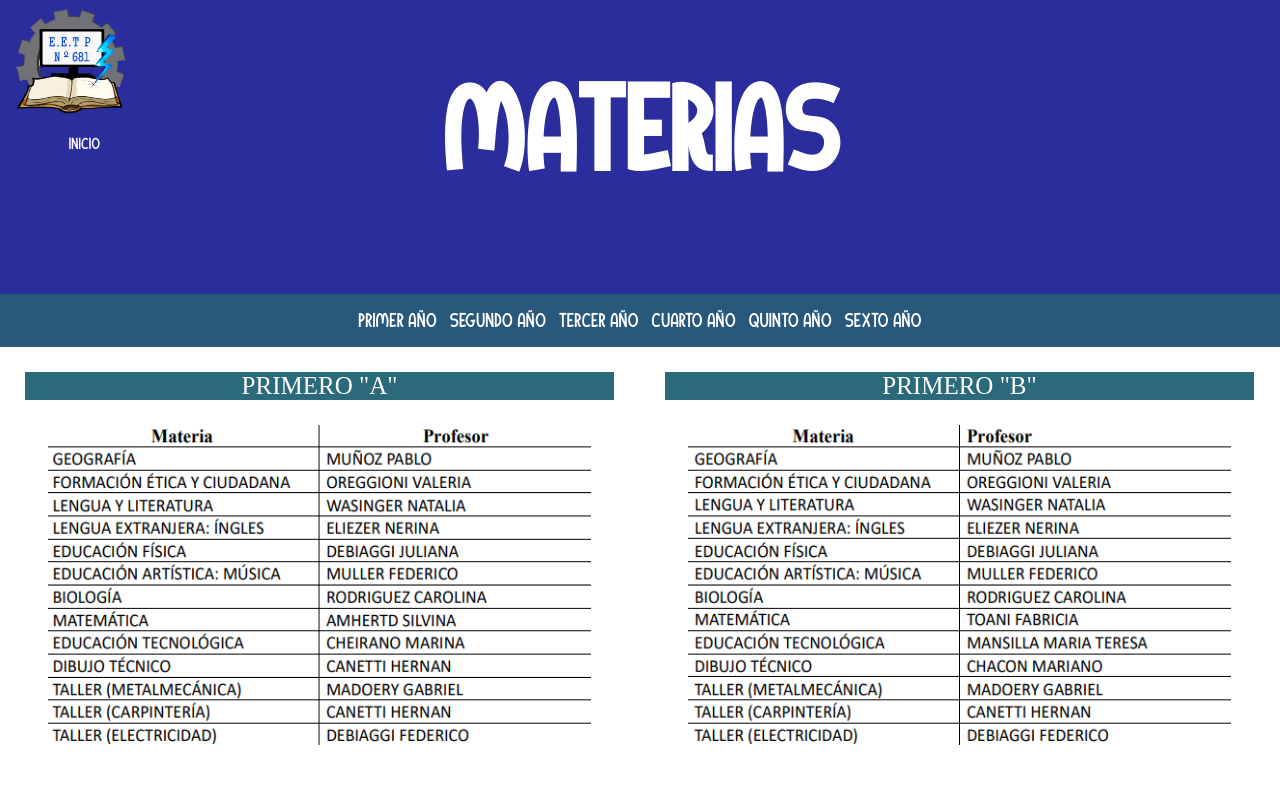
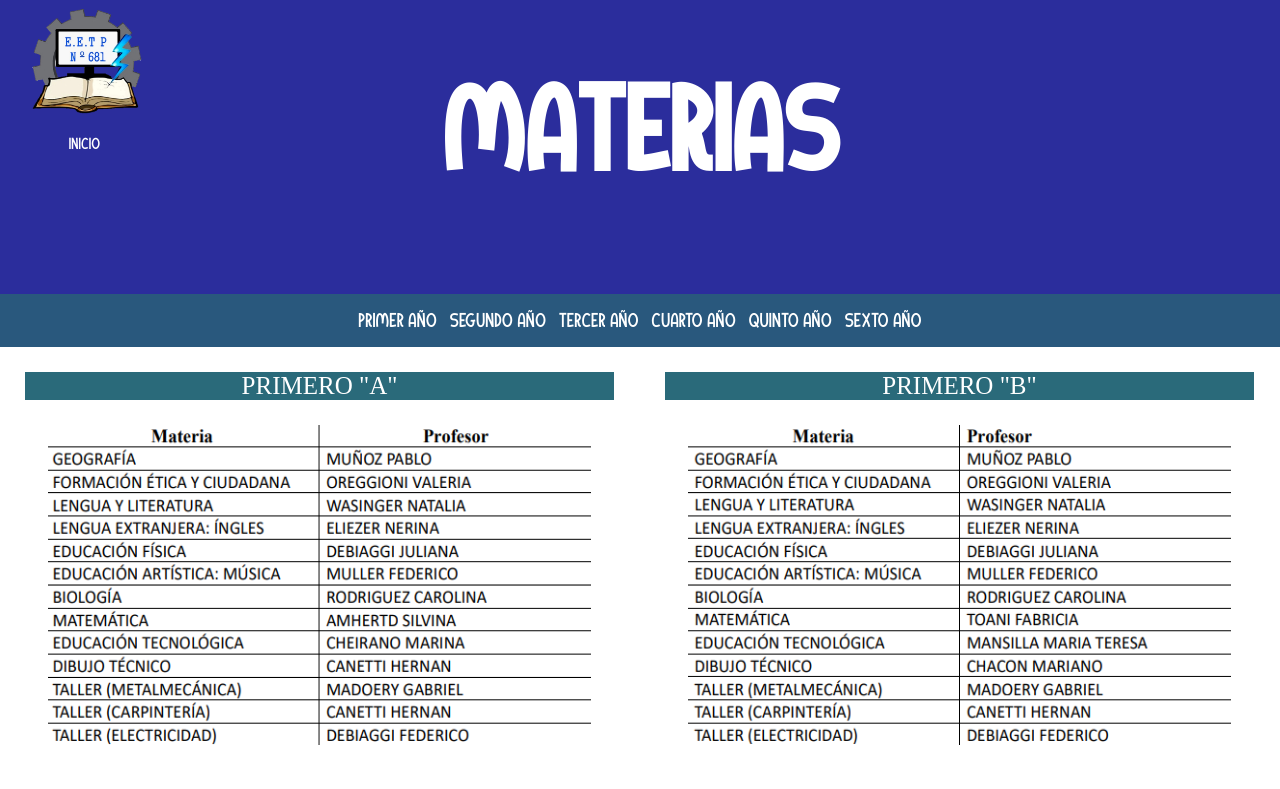
Before and after one commit to PaginaWebEETP681/Pagina_Web_EETP_681, a plain HTML site: page modalidades.html in a window 1280 px wide. Shown: the top 789 px of the page. Drawn offline with nearby package versions, Linux system fonts and the light colour scheme; a web font is replaced by a local one.

Commit message:
Update modalidades.css

```diff
--- a/modalidades.css
+++ b/modalidades.css
@@ -50,7 +50,7 @@ header{
     position: absolute;
     width: 7em;
     top: 0.5em;
-    left: 1em
+    left: 2em
 }
 .titulo{
     padding-top: 1em;
```
